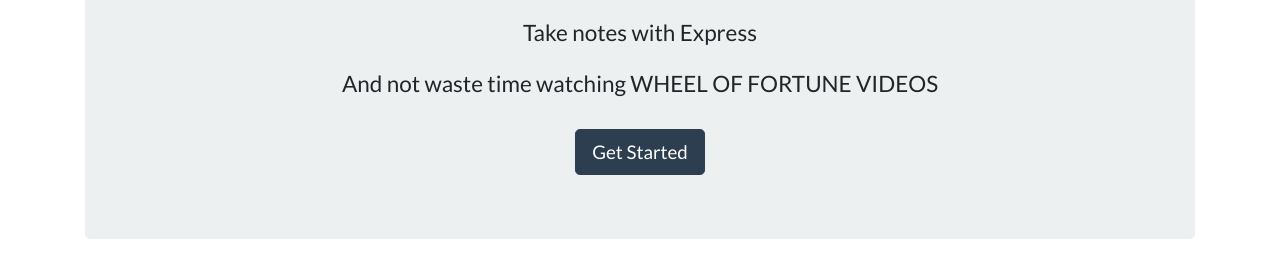
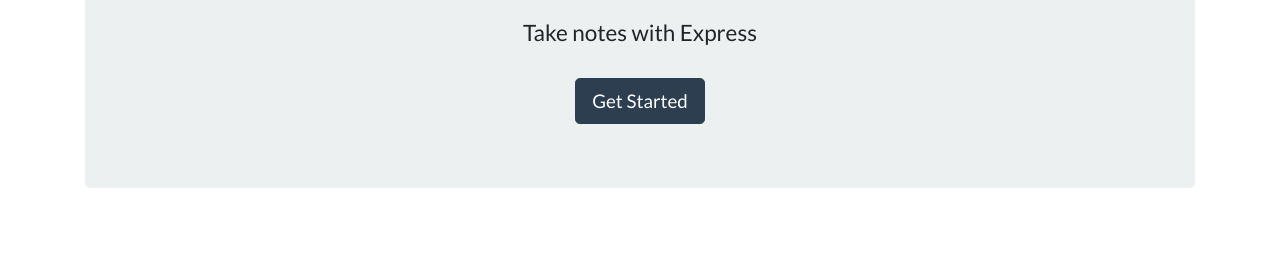
Before and after one commit to datfoosteve/NoteEnscripter, a website: page public/index.html in a window 1280 px wide. Shown: the part 287-564 px from the top of the page. Drawn offline with nearby package versions, Linux system fonts and the light colour scheme; no server answers.

Commit message:
make it better

```diff
--- a/public/index.html
+++ b/public/index.html
@@ -21,12 +21,10 @@
           Stephens Note Taker <span role="img" aria-label="Memo">📝</span>
         </h1>
         <h4 class="mt-4">Take notes with Express</h4>
-        <h4 class="mt-4">And not waste time watching WHEEL OF FORTUNE VIDEOS</h4>
         <a class="btn btn-primary btn-lg mt-4" href="/notes" role="button"
           >Get Started</a
         >
       </div>
     </div>
     <script src="/assets/js/index.js"></script>
-  </body>
 </html>
```
